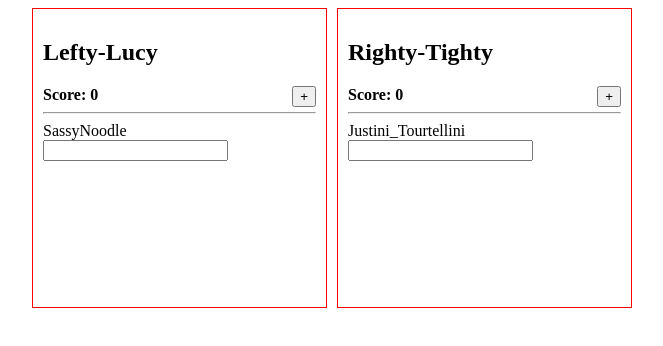
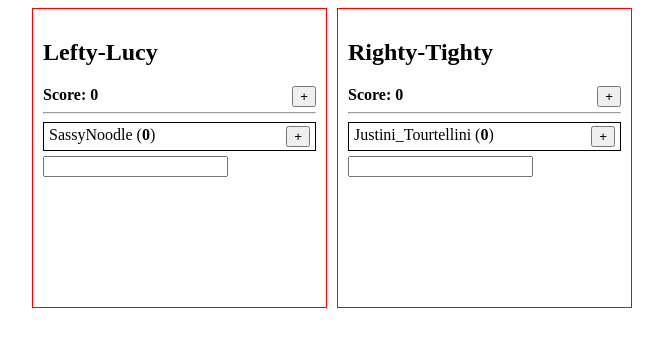
Before and after one commit to DamianDRuiz/soapstone-trivia, a React (Vite) app: page / in a window 1280 px wide. Shown: the top 346 px of the page, without its empty margins (308-971 px from the left). Built offline with nearby package versions, Linux system fonts and the light colour scheme.

Commit message:
Player score

```diff
--- a/src/app/app.tsx
+++ b/src/app/app.tsx
@@ -26,14 +26,14 @@ export function App() {
     <Trivia>
       <Team>
         <TeamName value={teamLeftName} setValue={setTeamLeftName} />
-        <Score score={scoreLeft} setScore={setScoreLeft} />
+        <Score score={scoreLeft} setScore={setScoreLeft} minimal={false} />
         <hr />
         <Players players={playersLeft} />
         <AddPlayer setPlayers={setPlayersLeft} />
       </Team>
       <Team>
         <TeamName value={teamRightName} setValue={setTeamRightName} />
-        <Score score={scoreRight} setScore={setScoreRight} />
+        <Score score={scoreRight} setScore={setScoreRight} minimal={false} />
         <hr />
         <Players players={playersRight} />
         <AddPlayer setPlayers={setPlayersRight} />
--- a/src/app/components/Player/Player.module.scss
+++ b/src/app/components/Player/Player.module.scss
@@ -1,5 +1,5 @@
 .name {
+  border: 1px solid #000000;
+  padding: 3px 5px 6px;
+  margin-bottom: 5px;
 }
-
-.score {
-}
--- a/src/app/components/Player/Player.tsx
+++ b/src/app/components/Player/Player.tsx
@@ -1,7 +1,15 @@
+import { useState } from 'react';
+import Score from '../Score/Score';
 import styles from './Player.module.scss';
 
-export function Player({ name, score = 0 }: PlayerProps) {
-  return <div className={styles.name}>{name}</div>;
+export function Player({ name }: PlayerProps) {
+  const [score, setScore] = useState<number>(0);
+
+  return (
+    <div className={styles.name}>
+      {name} (<Score score={score} setScore={setScore} minimal={true} />)
+    </div>
+  );
 }
 
 export interface Player {
--- a/src/app/components/Score/Score.module.scss
+++ b/src/app/components/Score/Score.module.scss
@@ -1,3 +1,6 @@
+.scoreContainer {
+}
+
 .score {
   font-weight: bold;
 }
@@ -5,3 +8,7 @@
 .button {
   float: right;
 }
+
+.minimal {
+  display: inline;
+}
--- a/src/app/components/Score/Score.tsx
+++ b/src/app/components/Score/Score.tsx
@@ -1,12 +1,15 @@
 import { SetStateAction } from 'react';
 import styles from './Score.module.scss';
 
-export function Score({ score, setScore }: ScoreProps) {
+export function Score({ score, setScore, minimal }: ScoreProps) {
   const handleClick = () => setScore((prev) => prev + 1);
 
   return (
-    <div>
-      <span className={styles.score}>Score: {score}</span>
+    <div className={`${minimal ? styles.minimal : ''}`}>
+      <span className={styles.score}>
+        {minimal ? '' : 'Score: '}
+        {score}
+      </span>
       <button className={styles.button} onClick={handleClick}>
         +
       </button>
@@ -17,6 +20,7 @@ export function Score({ score, setScore }: ScoreProps) {
 interface ScoreProps {
   score: number;
   setScore: React.Dispatch<SetStateAction<number>>;
+  minimal: boolean;
 }
 
 export default Score;
```
